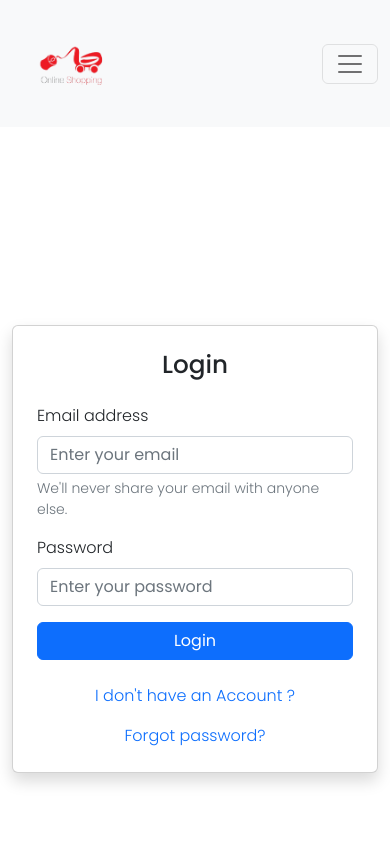
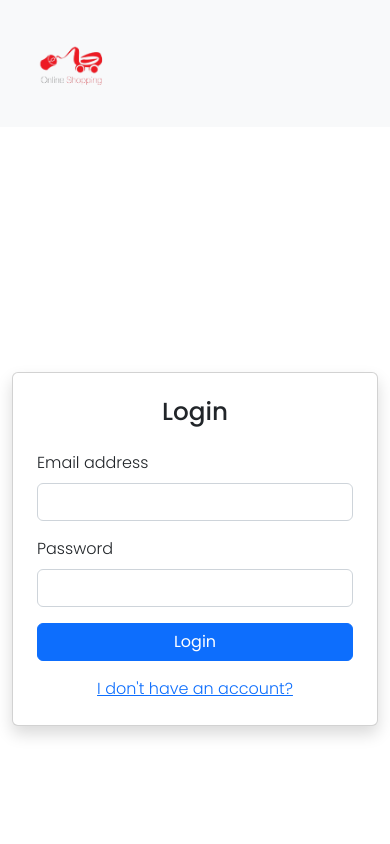
Before and after one commit to devShaheer-del/shopping-app, a React (Vite) app: page /Login in a window 390 px wide. Shown: the top 844 px of the page. Built offline with nearby package versions, Linux system fonts and the light colour scheme.

Commit message:
add to cart done

```diff
--- /dev/null
+++ b/context/cart.jsx
@@ -0,0 +1,26 @@
+import { createContext, useState, useContext, useEffect } from "react";
+
+export const cartContext = createContext();
+
+export const CartProvider = ({ children }) => {
+    const [cart, setCart] = useState(() => {
+        // Check if cart exists in localStorage, otherwise return empty array
+        const storedCart = localStorage.getItem("cart");
+        return storedCart ? JSON.parse(storedCart) : [];
+    });
+
+    // Save cart to localStorage whenever cart changes
+    useEffect(() => {
+        if (cart.length > 0) {
+            localStorage.setItem("cart", JSON.stringify(cart));
+        }
+    }, [cart]);
+
+    return (
+        <cartContext.Provider value={{ cart, setCart }}>
+            {children}
+        </cartContext.Provider>
+    );
+};
+
+export const useCart = () => useContext(cartContext);
--- a/src/App.jsx
+++ b/src/App.jsx
@@ -11,6 +11,7 @@ import SignupPage from './pages/SignupPage';
 import Shop from './pages/Shop';
 import Protect from './components/Protect';
 import Dashboard from './components/Dashboard';
+import CartComponent from './components/CartComponent';
 
 function App() {
   return (
@@ -27,6 +28,7 @@ function App() {
             <Route path='/SignupPage' element={<SignupPage />} />
             <Route path='/Shop' element={<Protect Component={Shop} />} />
             <Route path='/Dashboard' element={<Protect Component={Dashboard} />} />
+            <Route path='/Cart' element={<Protect Component={CartComponent} />} />
 
           </Routes>
         </Layout>
--- a/src/components/Header.jsx
+++ b/src/components/Header.jsx
@@ -1,51 +1,30 @@
-import React, { useEffect, useState } from 'react';
-import { Link, useNavigate } from 'react-router-dom';
-import Logo from '../assets/images/logo.png';
-import toast from 'react-hot-toast';
-
+import React from "react";
+import { Link, useNavigate } from "react-router-dom";
+import Logo from "../assets/images/logo.png";
+import toast from "react-hot-toast";
+import { useAuth } from "../../context/auth";
+import { useCart } from "../../context/cart";
 function Header() {
-    const [userName, setUserName] = useState(null);
-    const [token, Settoken] = useState(null);
+    const { auth, setAuth } = useAuth();  // Get auth state
+    const { cart } = useCart();
     const navigate = useNavigate();
 
-
-    useEffect(() => {
-        const storedUser = localStorage.getItem('UserName');
-        const storedToken = localStorage.getItem('Usertoken');
-        if (storedUser) {
-            setUserName(storedUser);
-            Settoken(storedToken)
-        }
-    }, []);
-
     const handleLogout = () => {
-        localStorage.removeItem('UserName');
-        localStorage.removeItem('Usertoken');
-        localStorage.removeItem('User')
-        setUserName(null);
-        Settoken(null);
-        navigate('/Login');
-        toast.success("User LogOut Success")
+        localStorage.removeItem("UserName");
+        localStorage.removeItem("Usertoken");
+        localStorage.removeItem("User");
+        setAuth({ user: null, token: null });  // Clear auth state
+        toast.success("User LogOut Success");
+        navigate("/Login");
     };
 
     return (
         <nav className="navbar navbar-expand-lg bg-light">
             <div className="container-fluid">
                 <Link to="/" className="navbar-brand">
-                    <img src={Logo} style={{ height: '12vh' }} alt="Logo" />
+                    <img src={Logo} style={{ height: "12vh" }} alt="Logo" />
                 </Link>
-                <button
-                    className="navbar-toggler"
-                    type="button"
-                    data-bs-toggle="collapse"
-                    data-bs-target="#navbarSupportedContent"
-                    aria-controls="navbarSupportedContent"
-                    aria-expanded="false"
-                    aria-label="Toggle navigation"
-                >
-                    <span className="navbar-toggler-icon"></span>
-                </button>
-                <div className="collapse navbar-collapse" id="navbarSupportedContent">
+                <div className="collapse navbar-collapse">
                     <ul className="navbar-nav me-auto mb-2 mb-lg-0">
                         <li className="nav-item">
                             <Link to="/" className="nav-link active">Home</Link>
@@ -53,35 +32,28 @@ function Header() {
                         <li className="nav-item">
                             <Link to="/About" className="nav-link active">About</Link>
                         </li>
-
-                        {
-                            userName ? (
-                                <>
-                                    <li className="nav-item">
-                                        <Link to="/Shop" className="nav-link active">Shop</Link>
-                                    </li>
-
-                                </>
-                            ) : (
-                                <>
-
-                                </>
-                            )
-                        }
+                        {auth.user && (
+                            <li className="nav-item">
+                                <Link to="/Shop" className="nav-link active">Shop</Link>
+                            </li>
+                        )}
                         <li className="nav-item">
                             <Link to="/Service" className="nav-link active">Service</Link>
                         </li>
                         <li className="nav-item">
                             <Link to="/Contact" className="nav-link active">Contact</Link>
                         </li>
-                        {userName ? (
+
+                        {auth.user ? (
                             <>
-
                                 <li className="nav-item">
-                                    <Link to="/Dashboard" className="nav-link active">DashBoard</Link>
+                                    <Link to="/Dashboard" className="nav-link active">Dashboard</Link>
                                 </li>
                                 <li className="nav-item">
-                                    <span className="nav-link active fw-bold">Welcome, {userName}</span>
+                                    <Link to="/Cart" className="nav-link active">Cart ({cart.length})</Link>
+                                </li>
+                                <li className="nav-item">
+                                    <span className="nav-link active fw-bold">Welcome, {auth.user}</span>
                                 </li>
                                 <li className="nav-item">
                                     <button onClick={handleLogout} className="btn btn-danger btn-sm ms-2">Logout</button>
--- a/src/components/Login.jsx
+++ b/src/components/Login.jsx
@@ -1,12 +1,11 @@
-import axios from 'axios';
-import React from 'react';
-import { Link, useNavigate } from 'react-router-dom';
-import toast from 'react-hot-toast';
-import { useAuth } from '../../context/auth';
+import axios from "axios";
+import React from "react";
+import { Link, useNavigate } from "react-router-dom";
+import toast from "react-hot-toast";
+import { useAuth } from "../../context/auth";  // Import useAuth
+
 function Login() {
-
-    const { auth, setAuth } = useAuth();
-
+    const { setAuth } = useAuth();  // Use context
     const navigate = useNavigate();
 
     const handleLogin = async (e) => {
@@ -15,86 +14,48 @@ function Login() {
             const formData = new FormData(e.target);
             const obj = Object.fromEntries(formData.entries());
 
-            console.log("Form Data:", obj);
-
             const url = "http://localhost:8080/user/userLogin";
-
             const response = await axios.post(url, obj);
 
             if (response.status === 200 || response.status === 201) {
                 const { token, UserName, user, userId } = response.data;
 
+                // Store in localStorage
+                localStorage.setItem("Usertoken", token);
+                localStorage.setItem("UserName", UserName);
+                localStorage.setItem("User", JSON.stringify(user));
+                localStorage.setItem("id", userId);
 
-
-                localStorage.setItem('Usertoken', token);
-                localStorage.setItem('UserName', UserName);
-                localStorage.setItem('User', JSON.stringify(user));
-                localStorage.setItem('id', userId)
+                // Update global state
+                setAuth({ user: UserName, token });
 
                 toast.success("Login Successfully");
-
-                setAuth({
-                    ...auth,
-                    user: UserName,
-                    token: token
-                })
-
-                setTimeout(() => {
-                    window.location.href = '/'
-                }, 3000);
-                // No need for setTimeout
+                navigate("/");  // No need for window.location.reload()
             } else {
                 toast.error("Invalid Email and Password");
             }
         } catch (error) {
             console.error("Login Error:", error);
-
-            if (error.response) {
-                toast.error(error.response.data.message || "Login Failed");
-            } else {
-                toast.error("Something went wrong. Please try again.");
-            }
+            toast.error(error.response?.data?.message || "Something went wrong.");
         }
     };
 
     return (
         <div className="container d-flex justify-content-center align-items-center vh-100">
-            <div className="card p-4 shadow" style={{ width: '100%', maxWidth: '400px' }}>
+            <div className="card p-4 shadow" style={{ width: "100%", maxWidth: "400px" }}>
                 <h2 className="card-title text-center mb-4">Login</h2>
                 <form onSubmit={handleLogin}>
                     <div className="mb-3">
-                        <label htmlFor="exampleInputEmail1" className="form-label">Email address</label>
-                        <input
-                            type="email"
-                            className="form-control"
-                            id="exampleInputEmail1"
-                            placeholder="Enter your email"
-                            name="email"
-                            required
-                        />
-                        <div id="emailHelp" className="form-text">We'll never share your email with anyone else.</div>
+                        <label htmlFor="email" className="form-label">Email address</label>
+                        <input type="email" className="form-control" id="email" name="email" required />
                     </div>
                     <div className="mb-3">
-                        <label htmlFor="exampleInputPassword1" className="form-label">Password</label>
-                        <input
-                            type="password"
-                            className="form-control"
-                            id="exampleInputPassword1"
-                            placeholder="Enter your password"
-                            name="password"
-                            required
-                        />
+                        <label htmlFor="password" className="form-label">Password</label>
+                        <input type="password" className="form-control" id="password" name="password" required />
                     </div>
-                    <div className="d-grid gap-2">
-                        <button type="submit" className="btn btn-primary">Login</button>
-                    </div>
-                    <div className="d-grid gap-2">
-                        <Link to="/SignupPage" className="text-center text-decoration-none mt-4">
-                            I don't have an Account ?
-                        </Link>
-                    </div>
+                    <button type="submit" className="btn btn-primary w-100">Login</button>
                     <div className="text-center mt-3">
-                        <a href="#forgot-password" className="text-decoration-none">Forgot password?</a>
+                        <Link to="/SignupPage">I don't have an account?</Link>
                     </div>
                 </form>
             </div>
--- a/src/main.jsx
+++ b/src/main.jsx
@@ -4,12 +4,14 @@ import './index.css'
 import App from './App.jsx'
 import { Toaster } from 'react-hot-toast';
 import { AuthProvider } from '../context/auth.jsx';
+import { CartProvider } from '../context/cart.jsx';
 createRoot(document.getElementById('root')).render(
   <StrictMode>
 
     <AuthProvider>
-
-      <App />
+      <CartProvider>
+        <App />
+      </CartProvider>
     </AuthProvider>
 
 
```
Also changed, not shown: context/auth.jsx (+22 -7 lines), src/components/CartComponent.jsx (added, +65 -0 lines), src/components/Products.jsx (+4 -3 lines), src/pages/Cart.jsx (added, +15 -0 lines).
